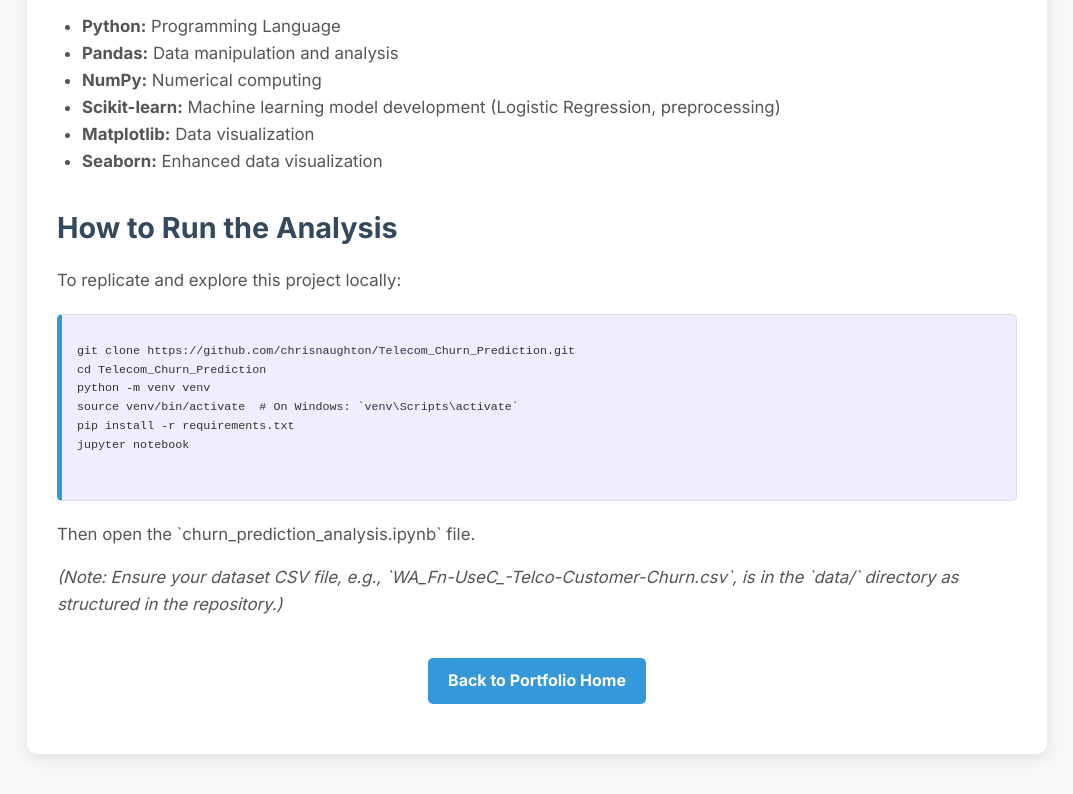
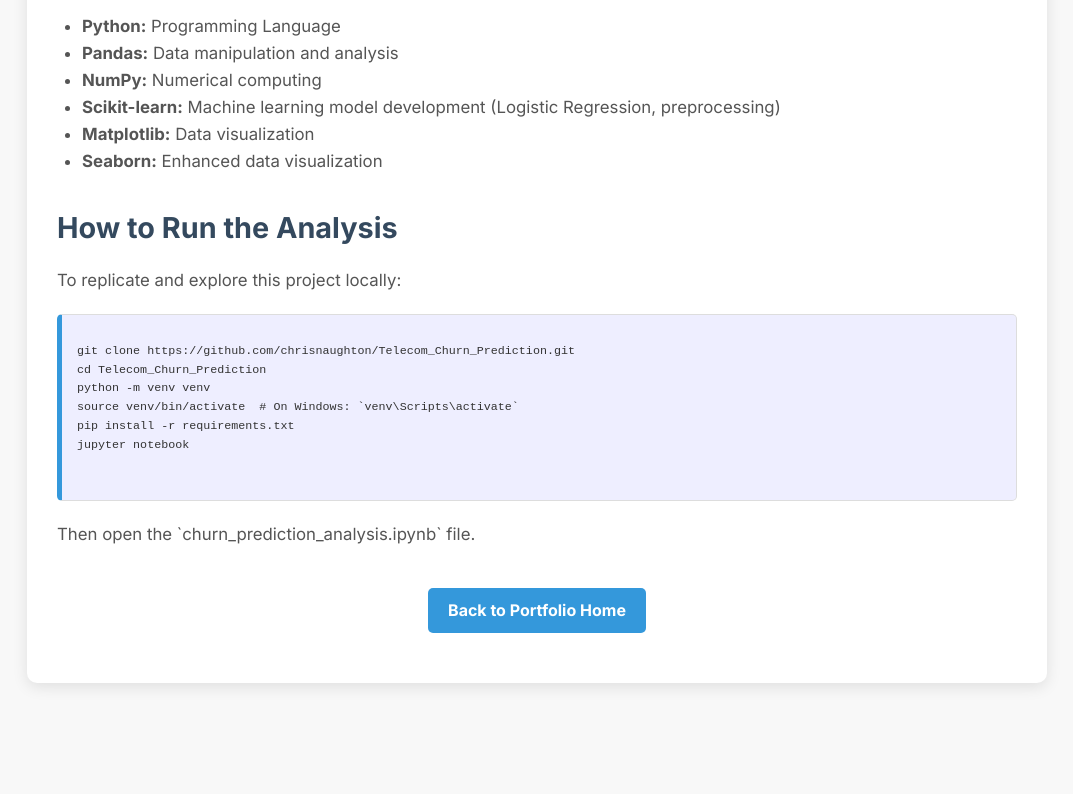
Before and after one commit to chrisnaughton/chrisnaughton.github.io, a plain HTML site: page churn.html in a window 1280 px wide. Shown: the part 2422-3216 px from the top of the page, without its empty margins (103-1176 px from the left). After the commit the page ends 3145 px from the top, so only its background shows below. Drawn offline with Linux system fonts and the light colour scheme.

Commit message:
Update churn.html

```diff
--- a/churn.html
+++ b/churn.html
@@ -181,9 +181,6 @@ jupyter notebook
             </code></pre>
         </div>
         <p>Then open the `churn_prediction_analysis.ipynb` file.</p>
-        <p><em>(Note: Ensure your dataset CSV file, e.g., `WA_Fn-UseC_-Telco-Customer-Churn.csv`, is in the `data/` directory as structured in the repository.)</em></p>
-
-
         <div class="nav-links">
             <a href="index.html">Back to Portfolio Home</a>
         </div>
```
